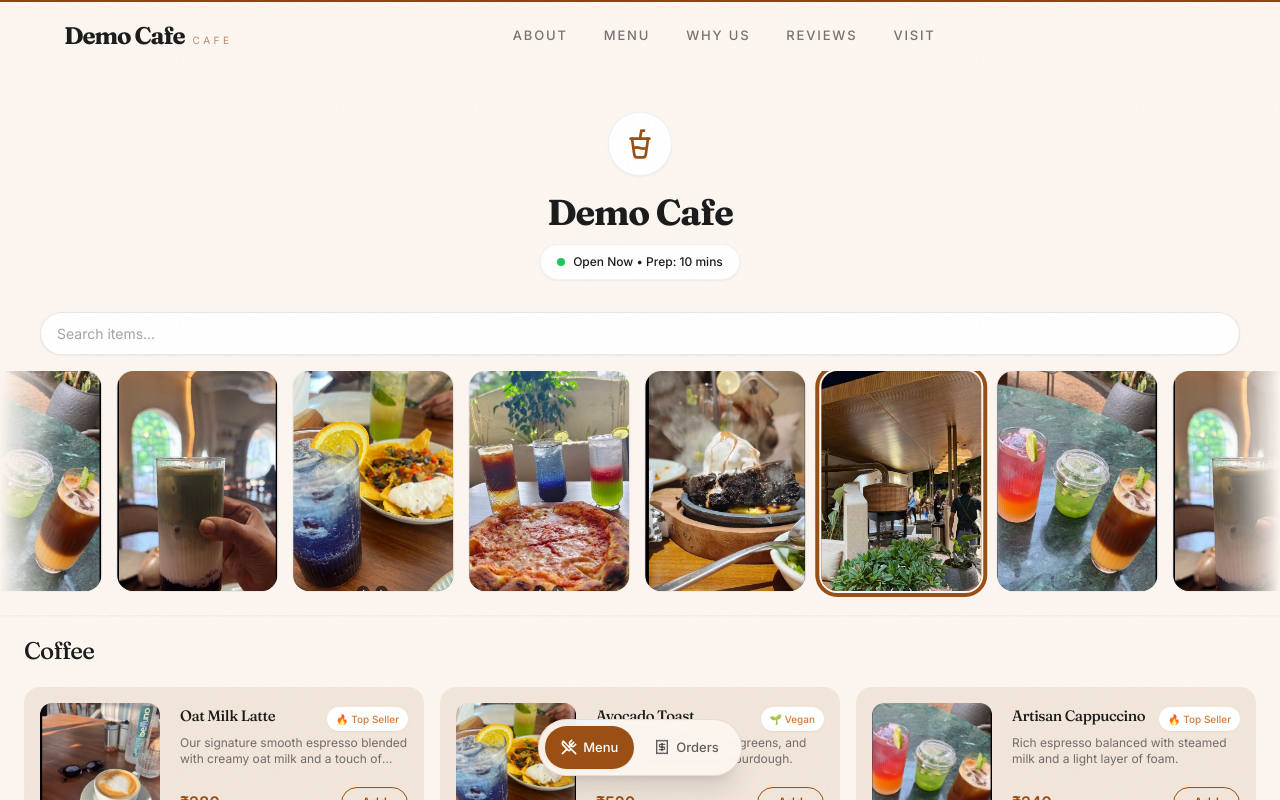
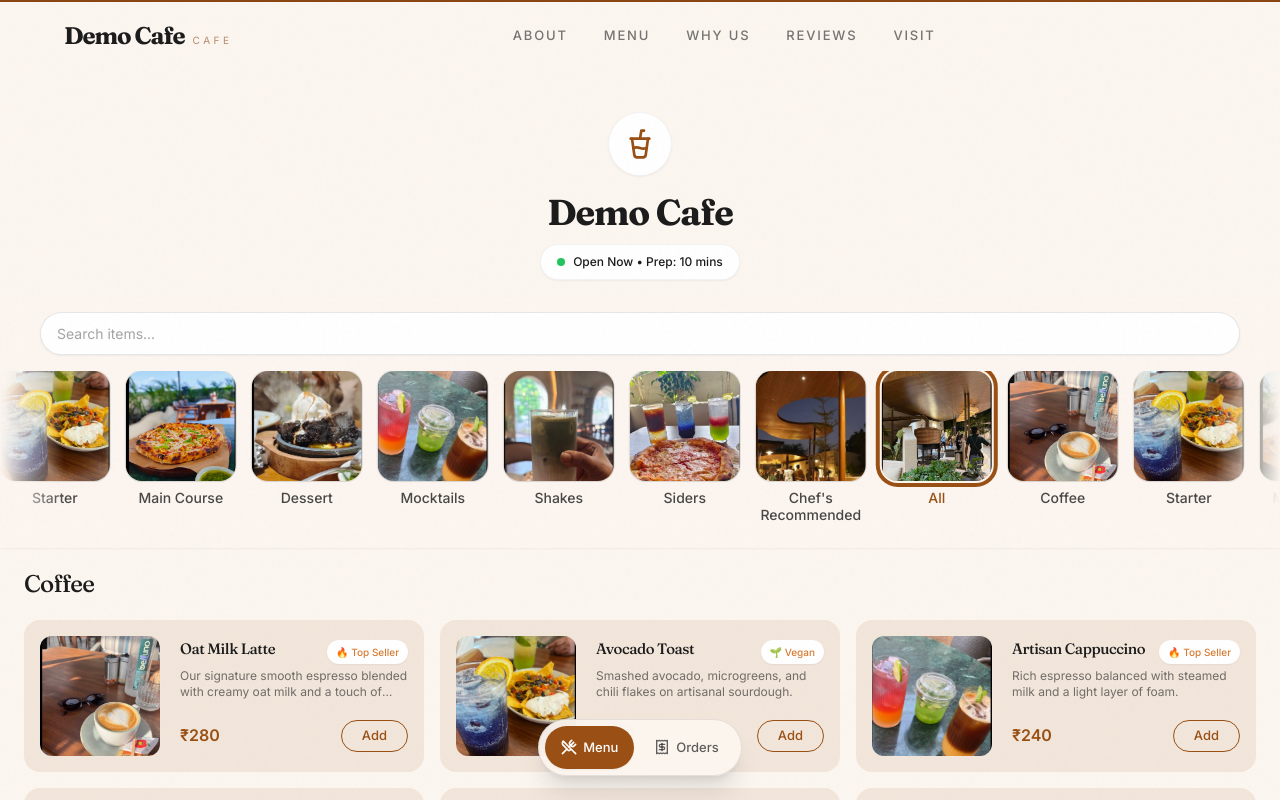
Before and after one commit to KenilPatel-30/DemoWebsite, a Next.js app: page /order in a window 1280 px wide. Shown: the top 800 px of the page. Built offline with nearby package versions, Linux system fonts and the light colour scheme.

Commit message:
Update marquee to smaller images with text below and new categories

```diff
--- a/components/order/OrderMenu.tsx
+++ b/components/order/OrderMenu.tsx
@@ -9,11 +9,14 @@ import { Search, Plus, Minus, CupSoda } from "lucide-react";
 
 const CATEGORY_IMAGES: Record<string, string> = {
   "All": IMG.warmInterior,
-  "Coffee": IMG.drinks,
-  "Tea": IMG.matcha,
-  "Breakfast": IMG.brunchPlate,
-  "Lunch": IMG.pizzaCocktails,
+  "Coffee": IMG.latte,
+  "Starter": IMG.brunchPlate,
+  "Main Course": IMG.margherita,
   "Dessert": IMG.dessert,
+  "Mocktails": IMG.drinks,
+  "Shakes": IMG.matcha,
+  "Siders": IMG.pizzaCocktails,
+  "Chef's Recommended": IMG.heroNight,
 };
 
 const basePath = process.env.NODE_ENV === "production" ? "/DemoWebsite" : "";
@@ -70,12 +73,14 @@ export default function OrderMenu() {
               <div
                 key={`${cat}-${i}`}
                 onClick={() => setActiveCategory(cat)}
-                className={`relative w-[130px] h-[170px] md:w-[160px] md:h-[220px] rounded-2xl overflow-hidden cursor-pointer group flex-shrink-0 transition-all hover:scale-[1.02] active:scale-95 ${activeCategory === cat ? 'ring-4 ring-[#9A5015] ring-offset-2 ring-offset-[#FCF6F0]' : 'ring-1 ring-ink/5'}`}
+                className="flex flex-col items-center gap-2 cursor-pointer group flex-shrink-0 transition-all hover:scale-[1.02] active:scale-95 w-[90px] md:w-[110px]"
               >
-                 <Image src={CATEGORY_IMAGES[cat] || IMG.warmInterior} alt={cat} fill className="object-cover group-hover:scale-110 transition-transform duration-700" />
-                 <div className="absolute inset-0 bg-gradient-to-t from-black/80 via-black/20 to-transparent flex flex-col justify-end p-4">
-                   <span className="text-white font-medium text-[15px] md:text-[17px] tracking-wide shadow-black drop-shadow-lg">{cat}</span>
+                 <div className={`relative w-full aspect-[4/3] md:aspect-square rounded-2xl overflow-hidden ${activeCategory === cat ? 'ring-4 ring-[#9A5015] ring-offset-2 ring-offset-[#FCF6F0]' : 'ring-1 ring-ink/10 shadow-sm'}`}>
+                   <Image src={CATEGORY_IMAGES[cat] || IMG.warmInterior} alt={cat} fill className="object-cover group-hover:scale-110 transition-transform duration-700" />
                  </div>
+                 <span className={`text-[12px] md:text-[14px] font-medium text-center leading-tight ${activeCategory === cat ? 'text-[#9A5015]' : 'text-ink/80'}`}>
+                   {cat}
+                 </span>
               </div>
             ))}
           </div>
--- a/lib/orderData.ts
+++ b/lib/orderData.ts
@@ -20,7 +20,17 @@ export type OrderItem = {
   allergens?: string[];
 };
 
-export const ORDER_CATEGORIES = ["All", "Coffee", "Tea", "Breakfast", "Lunch", "Dessert"];
+export const ORDER_CATEGORIES = [
+  "All",
+  "Coffee",
+  "Starter",
+  "Main Course",
+  "Dessert",
+  "Mocktails",
+  "Shakes",
+  "Siders",
+  "Chef's Recommended"
+];
 
 export const ORDER_MENU: OrderItem[] = [
   {
```
